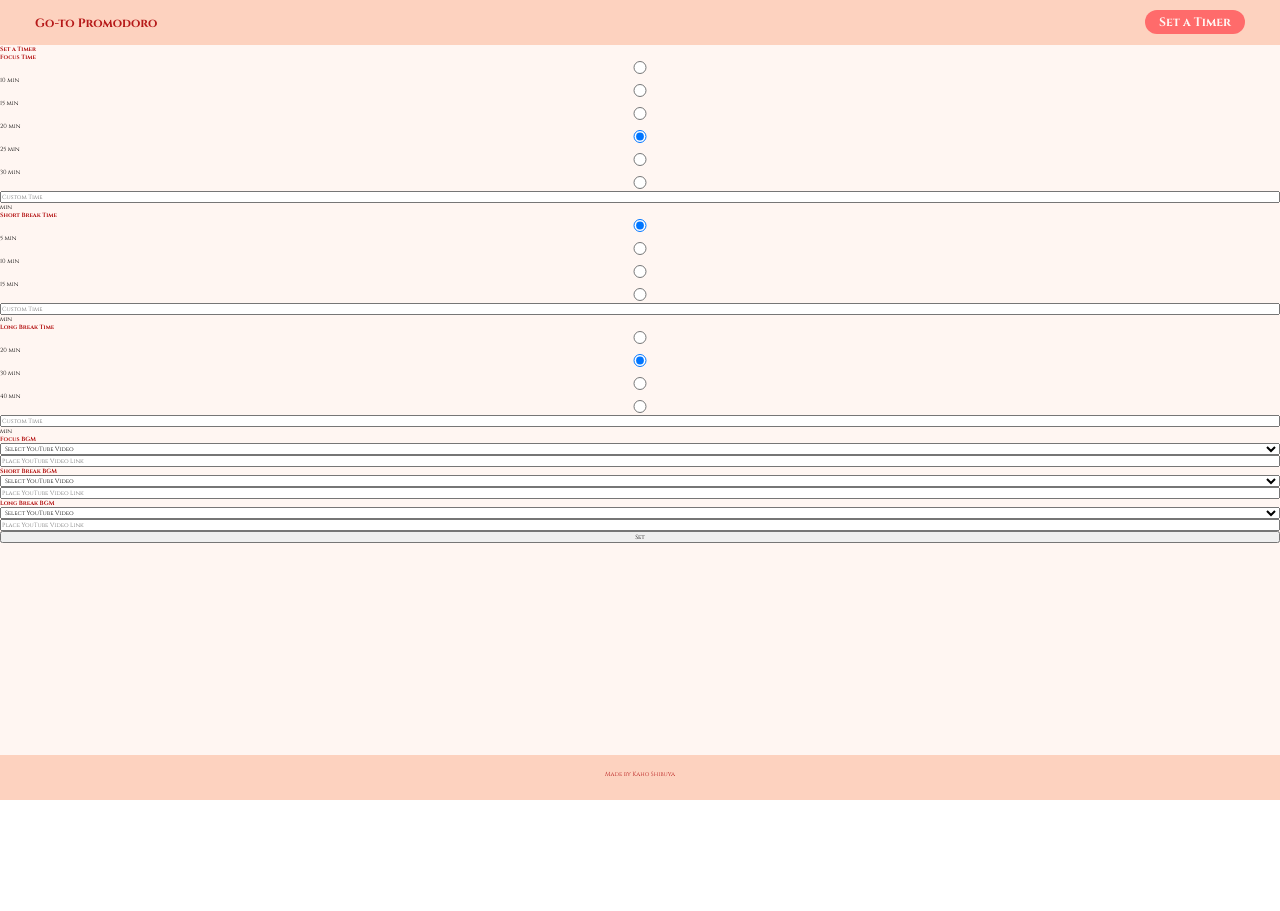
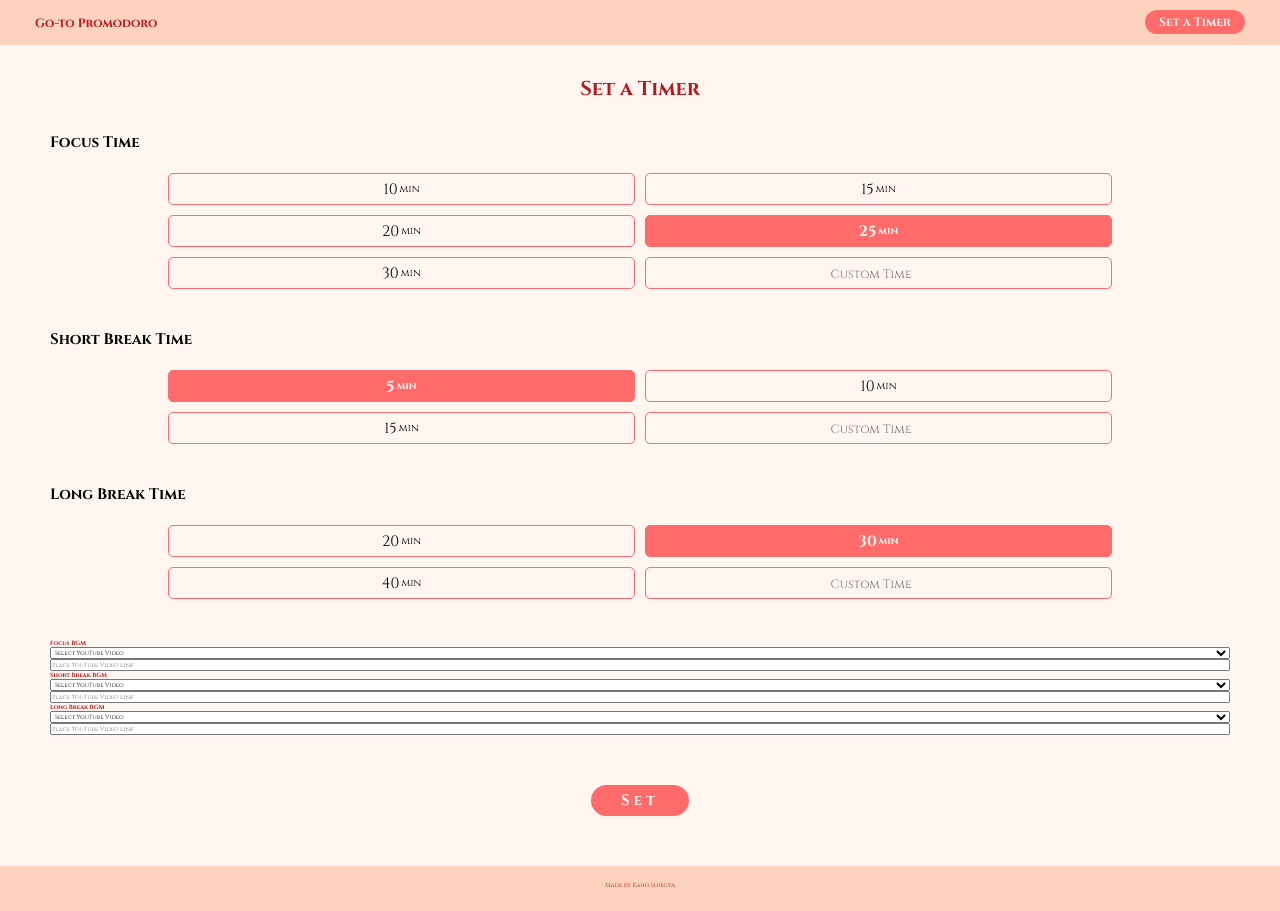
Before and after one commit to shiv-chan/go-to-pomodoro, a React (Create React App) app: page /setting in a window 1280 px wide. Before the commit the page ends 800 px from the top, so only its background shows below. Built offline with nearby package versions, Linux system fonts and the light colour scheme.

Commit message:
Style the time setting section

```diff
--- a/src/app/Header.jsx
+++ b/src/app/Header.jsx
@@ -1,4 +1,4 @@
-import React, { useState } from 'react';
+import React from 'react';
 import { Link } from 'react-router-dom';
 import { useSelector } from 'react-redux';
 import styled from 'styled-components';
@@ -7,6 +7,7 @@ import StyledLink from '../styles/StyledLink';
 export const StyledHeader = styled.header`
 	width: 100%;
 	height: 45px;
+	z-index: 10;
 	position: fixed;
 	background-color: ${({ session }) => {
 		if (session === 'focus') return 'var(--main-header-color)';
--- a/src/app/Home.jsx
+++ b/src/app/Home.jsx
@@ -5,7 +5,7 @@ import HeroImage from '../assets/hero-img.svg';
 import { Main } from '../styles/StyledMain';
 import { PillLink } from '../styles/StyledLink';
 
-const StyledSetTimerButton = styled(PillLink)`
+export const StyledSetTimerButton = styled(PillLink)`
 	position: relative;
 	top: initial;
 	right: initial;
--- a/src/features/timer/setting/FocusTimeSetting.jsx
+++ b/src/features/timer/setting/FocusTimeSetting.jsx
@@ -4,6 +4,7 @@ import { useSelector, useDispatch } from 'react-redux';
 
 export default function FocusSetting() {
 	const time = useSelector((state) => state.timer.focus);
+	const session = useSelector((state) => state.timer.currentSession);
 	const dispatch = useDispatch();
 	const refInput = useRef();
 	const [focusTime, setFocusTime] = useState('25');
@@ -40,8 +41,8 @@ export default function FocusSetting() {
 	return (
 		<section className="time-setting">
 			<h2>Focus Time</h2>
-			<div className="time-options">
-				<div>
+			<div className={`time-options ${session}`}>
+				<div className={`${focusTime === '10' ? 'selected' : ''}`}>
 					<input
 						type="radio"
 						id="f10"
@@ -54,7 +55,7 @@ export default function FocusSetting() {
 						10 <span className="min">min</span>
 					</label>
 				</div>
-				<div>
+				<div className={`${focusTime === '15' ? 'selected' : ''}`}>
 					<input
 						type="radio"
 						id="f15"
@@ -67,7 +68,7 @@ export default function FocusSetting() {
 						15 <span className="min">min</span>
 					</label>
 				</div>
-				<div>
+				<div className={`${focusTime === '20' ? 'selected' : ''}`}>
 					<input
 						type="radio"
 						id="f20"
@@ -80,7 +81,7 @@ export default function FocusSetting() {
 						20 <span className="min">min</span>
 					</label>
 				</div>
-				<div>
+				<div className={`${focusTime === '25' ? 'selected' : ''}`}>
 					<input
 						type="radio"
 						id="f25"
@@ -93,7 +94,7 @@ export default function FocusSetting() {
 						25 <span className="min">min</span>
 					</label>
 				</div>
-				<div>
+				<div className={`${focusTime === '30' ? 'selected' : ''}`}>
 					<input
 						type="radio"
 						id="f30"
@@ -106,7 +107,7 @@ export default function FocusSetting() {
 						30 <span className="min">min</span>
 					</label>
 				</div>
-				<div>
+				<div className={`${focusTime === '' ? 'selected' : ''}`}>
 					<input
 						type="radio"
 						name="f-custom"
@@ -127,7 +128,7 @@ export default function FocusSetting() {
 							onFocus={handleRadioChange}
 							ref={refInput}
 						/>
-						<span> min</span>
+						{/* <span> min</span> */}
 					</label>
 					{ErrorMessage}
 				</div>
--- a/src/features/timer/setting/LongBreakSetting.jsx
+++ b/src/features/timer/setting/LongBreakSetting.jsx
@@ -4,6 +4,7 @@ import { useSelector, useDispatch } from 'react-redux';
 
 export default function LongBreakSetting() {
 	const time = useSelector((state) => state.timer.longBreak);
+	const session = useSelector((state) => state.timer.currentSession);
 	const dispatch = useDispatch();
 	const refInput = useRef();
 	const [longBreakTime, setLongBreakTime] = useState('30');
@@ -40,8 +41,8 @@ export default function LongBreakSetting() {
 	return (
 		<section className="time-setting">
 			<h2>Long Break Time</h2>
-			<div className="time-options">
-				<div>
+			<div className={`time-options ${session}`}>
+				<div className={`${longBreakTime === '20' ? 'selected' : ''}`}>
 					<input
 						type="radio"
 						id="l20"
@@ -54,7 +55,7 @@ export default function LongBreakSetting() {
 						20 <span className="min">min</span>
 					</label>
 				</div>
-				<div>
+				<div className={`${longBreakTime === '30' ? 'selected' : ''}`}>
 					<input
 						type="radio"
 						id="l30"
@@ -67,7 +68,7 @@ export default function LongBreakSetting() {
 						30 <span className="min">min</span>
 					</label>
 				</div>
-				<div>
+				<div className={`${longBreakTime === '40' ? 'selected' : ''}`}>
 					<input
 						type="radio"
 						id="l40"
@@ -80,7 +81,7 @@ export default function LongBreakSetting() {
 						40 <span className="min">min</span>
 					</label>
 				</div>
-				<div>
+				<div className={`${longBreakTime === '' ? 'selected' : ''}`}>
 					<input
 						type="radio"
 						name="l-custom"
@@ -100,7 +101,7 @@ export default function LongBreakSetting() {
 							onFocus={handleRadioChange}
 							ref={refInput}
 						/>
-						<span> min</span>
+						{/* <span> min</span> */}
 					</label>
 					{ErrorMessage}
 				</div>
--- a/src/features/timer/setting/Setting.jsx
+++ b/src/features/timer/setting/Setting.jsx
@@ -1,8 +1,9 @@
 import React, { useState, useEffect } from 'react';
-import { Link } from 'react-router-dom';
 import { useSelector } from 'react-redux';
+import styled from 'styled-components';
 
-import StyledMain from '../../../styles/StyledMain';
+import { Main } from '../../../styles/StyledMain';
+import { StyledSetTimerButton } from '../../../app/Home';
 import FocusTimeSetting from './FocusTimeSetting';
 import ShortBreakSetting from './ShortBreakSetting';
 import LongBreakSetting from './LongBreakSetting';
@@ -10,18 +11,62 @@ import FocusBgmSetting from './FocusBgmSetting';
 import ShortBgmSetting from './ShortBgmSetting';
 import LongBgmSetting from './LongBgmSetting';
 
+const StyledSetButton = styled(StyledSetTimerButton)`
+	padding: 0.5rem 3rem;
+	letter-spacing: 0.4rem;
+	font-size: 1.5rem;
+	margin-bottom: 0;
+
+	&.isDisabled {
+		cursor: not-allowed;
+		background-color: #d4d4d4;
+	}
+`;
+
+const SetButton = ({ text, link, className }) => {
+	const timer = useSelector((state) => state.timer);
+	const session = timer.currentSession;
+
+	return (
+		<StyledSetButton to={link} session={session} className={className}>
+			{text}
+		</StyledSetButton>
+	);
+};
+
+const StyledMainSetting = styled(Main)`
+	display: flex;
+	flex-direction: column;
+	align-items: center;
+	padding: 45px 5rem 5rem;
+
+	h1 {
+		font-weight: bold;
+		font-size: 2rem;
+		text-align: center;
+		margin: 3rem 0;
+	}
+`;
+
+const MainSetting = ({ children }) => {
+	const timer = useSelector((state) => state.timer);
+	const session = timer.currentSession;
+
+	return <StyledMainSetting session={session}>{children}</StyledMainSetting>;
+};
+
 export default function Setting() {
 	const timer = useSelector((state) => state.timer);
+	const [isAllFilled, setIsAllFilled] = useState(false);
 	console.log(timer);
 	console.log(Object.values(timer).every(Boolean));
-	const [isAllFilled, setIsAllFilled] = useState(false);
 
 	useEffect(() => {
 		setIsAllFilled(Object.values(timer).every(Boolean));
 	}, [timer]);
 
 	return (
-		<StyledMain className="container">
+		<MainSetting className="container">
 			<h1>Set a Timer</h1>
 			<FocusTimeSetting />
 			<ShortBreakSetting />
@@ -29,9 +74,11 @@ export default function Setting() {
 			<FocusBgmSetting />
 			<ShortBgmSetting />
 			<LongBgmSetting />
-			<Link to="/timer" className={`${isAllFilled ? '' : 'isDisabled'}`}>
-				<button>Set</button>
-			</Link>
-		</StyledMain>
+			<SetButton
+				text="Set"
+				link={`${isAllFilled ? '/timer' : '#'}`}
+				className={`${isAllFilled ? '' : 'isDisabled'}`}
+			/>
+		</MainSetting>
 	);
 }
--- a/src/features/timer/setting/ShortBreakSetting.jsx
+++ b/src/features/timer/setting/ShortBreakSetting.jsx
@@ -4,6 +4,7 @@ import { useSelector, useDispatch } from 'react-redux';
 
 export default function ShortBreakSetting() {
 	const time = useSelector((state) => state.timer.shortBreak);
+	const session = useSelector((state) => state.timer.currentSession);
 	const dispatch = useDispatch();
 	const refInput = useRef();
 	const [shortBreakTime, setShortBreakTime] = useState('5');
@@ -40,8 +41,8 @@ export default function ShortBreakSetting() {
 	return (
 		<section className="time-setting">
 			<h2>Short Break Time</h2>
-			<div className="time-options">
-				<div>
+			<div className={`time-options ${session}`}>
+				<div className={`${shortBreakTime === '5' ? 'selected' : ''}`}>
 					<input
 						type="radio"
 						id="s5"
@@ -54,7 +55,7 @@ export default function ShortBreakSetting() {
 						5 <span className="min">min</span>
 					</label>
 				</div>
-				<div>
+				<div className={`${shortBreakTime === '10' ? 'selected' : ''}`}>
 					<input
 						type="radio"
 						id="s10"
@@ -67,7 +68,7 @@ export default function ShortBreakSetting() {
 						10 <span className="min">min</span>
 					</label>
 				</div>
-				<div>
+				<div className={`${shortBreakTime === '15' ? 'selected' : ''}`}>
 					<input
 						type="radio"
 						id="s15"
@@ -80,7 +81,7 @@ export default function ShortBreakSetting() {
 						15 <span className="min">min</span>
 					</label>
 				</div>
-				<div>
+				<div className={`${shortBreakTime === '' ? 'selected' : ''}`}>
 					<input
 						type="radio"
 						name="s-custom"
@@ -100,7 +101,7 @@ export default function ShortBreakSetting() {
 							onFocus={handleRadioChange}
 							ref={refInput}
 						/>
-						<span> min</span>
+						{/* <span> min</span> */}
 					</label>
 					{ErrorMessage}
 				</div>
--- a/src/index.js
+++ b/src/index.js
@@ -3,7 +3,7 @@ import ReactDOM from 'react-dom';
 import App from './App';
 import { store } from './app/store';
 import { Provider } from 'react-redux';
-import './style.css';
+import './style.scss';
 
 ReactDOM.render(
 	<Provider store={store}>
--- a/src/style.css
+++ /dev/null
@@ -1,40 +0,0 @@
-@import url('https://fonts.googleapis.com/css2?family=Cinzel:wght@400;600;700;800&display=swap');
-/* font-family: 'Cinzel', serif; */
-@import url('https://fonts.googleapis.com/css2?family=EB+Garamond:ital,wght@0,400;0,600;0,800;1,400;1,600;1,800&display=swap');
-/* font-family: 'EB Garamond', serif; */
-
-:root {
-	--primary-font: 'Cinzel', serif;
-	--secondary-font: 'EB Garamond', serif;
-	--main-color: #b61919;
-	--main-header-color: #fdd2bf;
-	--main-accent-color: #ff6b6b;
-	--main-bg-color: #fff6f2;
-	--short-color: #539500;
-	--short-header-color: #d7fdbf;
-	--short-bg-color: #fafff2;
-	--long-color: #0094ff;
-	--long-header-color: #bfdffd;
-	--long-bg-color: #f2fdff;
-}
-
-* {
-	margin: 0;
-	padding: 0;
-	box-sizing: border-box;
-	font-size: 62.5%;
-	font-family: var(--primary-font);
-	width: 100%;
-}
-
-html,
-body {
-	min-height: 100vh;
-}
-
-.logo {
-	font-weight: bold;
-	font-size: 1.2rem;
-	color: inherit;
-	text-decoration: none;
-}
--- /dev/null
+++ b/src/style.scss
@@ -0,0 +1,165 @@
+@import url('https://fonts.googleapis.com/css2?family=Cinzel:wght@400;600;700;800&display=swap');
+/* font-family: 'Cinzel', serif; */
+@import url('https://fonts.googleapis.com/css2?family=EB+Garamond:ital,wght@0,400;0,600;0,800;1,400;1,600;1,800&display=swap');
+/* font-family: 'EB Garamond', serif; */
+
+:root {
+	--primary-font: 'Cinzel', serif;
+	--secondary-font: 'EB Garamond', serif;
+	--main-color: #b61919;
+	--main-header-color: #fdd2bf;
+	--main-accent-color: #ff6b6b;
+	--main-bg-color: #fff6f2;
+	--short-color: #539500;
+	--short-header-color: #d7fdbf;
+	--short-bg-color: #fafff2;
+	--long-color: #0094ff;
+	--long-header-color: #bfdffd;
+	--long-bg-color: #f2fdff;
+}
+
+* {
+	margin: 0;
+	padding: 0;
+	box-sizing: border-box;
+	font-size: 62.5%;
+	font-family: var(--primary-font);
+	width: 100%;
+}
+
+html,
+body {
+	min-height: 100vh;
+}
+
+.logo {
+	font-weight: bold;
+	font-size: 1.2rem;
+	color: inherit;
+	text-decoration: none;
+}
+
+.time-setting {
+	h2 {
+		color: #000 !important;
+		font-size: 1.5rem;
+	}
+
+	.time-options {
+		position: relative;
+		width: 80%;
+		margin: 2rem auto 4rem;
+		display: grid;
+		grid-template: auto / 1fr 1fr;
+		align-items: center;
+		justify-items: center;
+		gap: 1rem;
+
+		div {
+			text-align: center;
+			border-radius: 0.5rem;
+
+			&.selected {
+				font-weight: bold;
+
+				input[type='number'],
+				input[type='number']::placeholder {
+					font-weight: bold;
+				}
+			}
+
+			input[type='radio'] {
+				display: none;
+			}
+
+			label {
+				display: flex;
+				justify-content: center;
+				align-items: center;
+				height: 3rem;
+				font-size: 1.5rem;
+
+				span {
+					width: auto;
+					margin-left: 0.2rem;
+					font-size: 1rem;
+				}
+
+				input[type='number'] {
+					height: 100%;
+					border: none;
+					border-radius: 0.5rem;
+					text-align: center;
+					font-size: 1.5rem;
+					background-color: transparent;
+					outline: none;
+
+					&::placeholder {
+						text-align: center;
+						font-size: 1.2rem;
+					}
+				}
+			}
+
+			.error-message {
+				position: absolute;
+				border: none;
+				width: 100px;
+				right: 1rem;
+				bottom: -3.5rem;
+				color: red;
+				font-weight: bold;
+				font-size: 1.2rem;
+			}
+		}
+	}
+}
+
+// switch time options color
+.time-options.focus {
+	div {
+		border: 1px solid var(--main-accent-color);
+
+		&.selected {
+			background-color: var(--main-accent-color);
+			color: var(--main-bg-color);
+
+			input[type='number'],
+			input[type='number']::placeholder {
+				color: var(--main-bg-color);
+			}
+		}
+	}
+}
+
+.time-options.short {
+	div {
+		border: 1px solid var(--short-color);
+
+		&.selected {
+			background-color: var(--short-color);
+			color: var(--short-bg-color);
+
+			input[type='number'],
+			input[type='number']::placeholder {
+				color: var(--short-bg-color);
+			}
+		}
+	}
+}
+
+.time-options.long {
+	div {
+		border: 1px solid var(--long-color);
+
+		&.selected {
+			background-color: var(--long-color);
+			color: var(--long-bg-color);
+
+			input[type='number'],
+			input[type='number']::placeholder {
+				color: var(--long-bg-color);
+			}
+		}
+	}
+}
--- a/src/styles/StyledButton.jsx
+++ b/src/styles/StyledButton.jsx
@@ -1,7 +1,7 @@
 import React from 'react';
 import { useSelector } from 'react-redux';
 import styled from 'styled-components';
-import '../style.css';
+import '../style.scss';
 
 const Button = styled.button`
 	display: inline-block;
--- a/src/styles/StyledLink.jsx
+++ b/src/styles/StyledLink.jsx
@@ -2,7 +2,7 @@ import React from 'react';
 import { Link } from 'react-router-dom';
 import { useSelector } from 'react-redux';
 import styled from 'styled-components';
-import '../style.css';
+import '../style.scss';
 
 export const PillLink = styled(Link)`
 	font-weight: bold;
```
